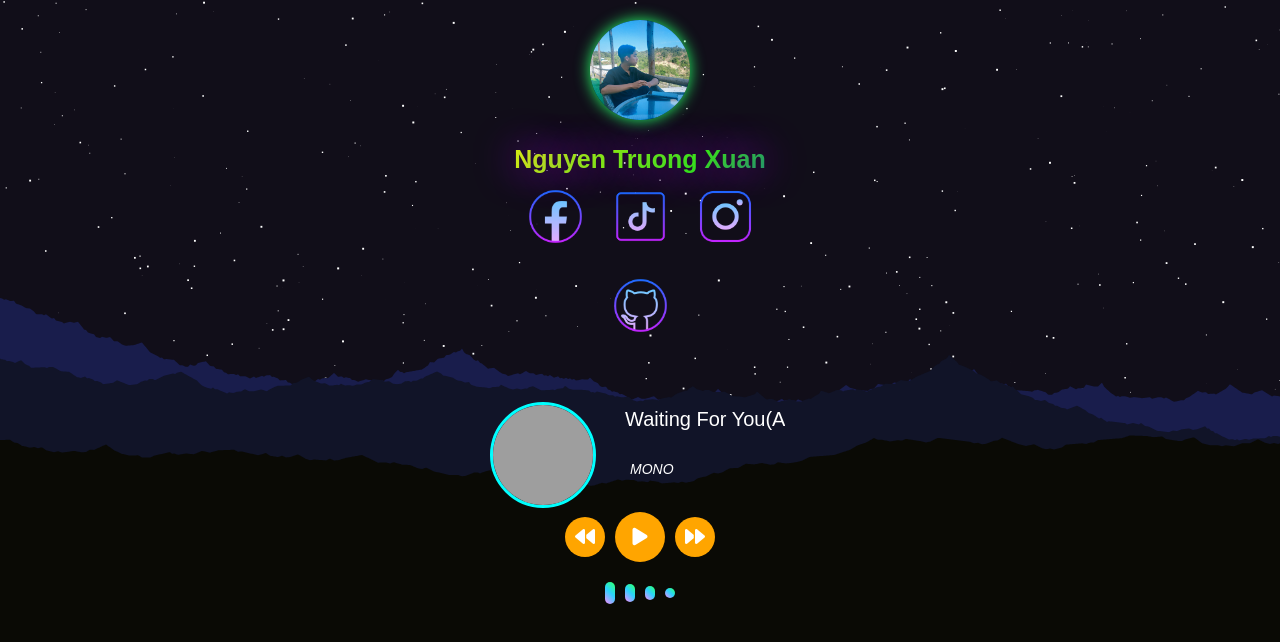
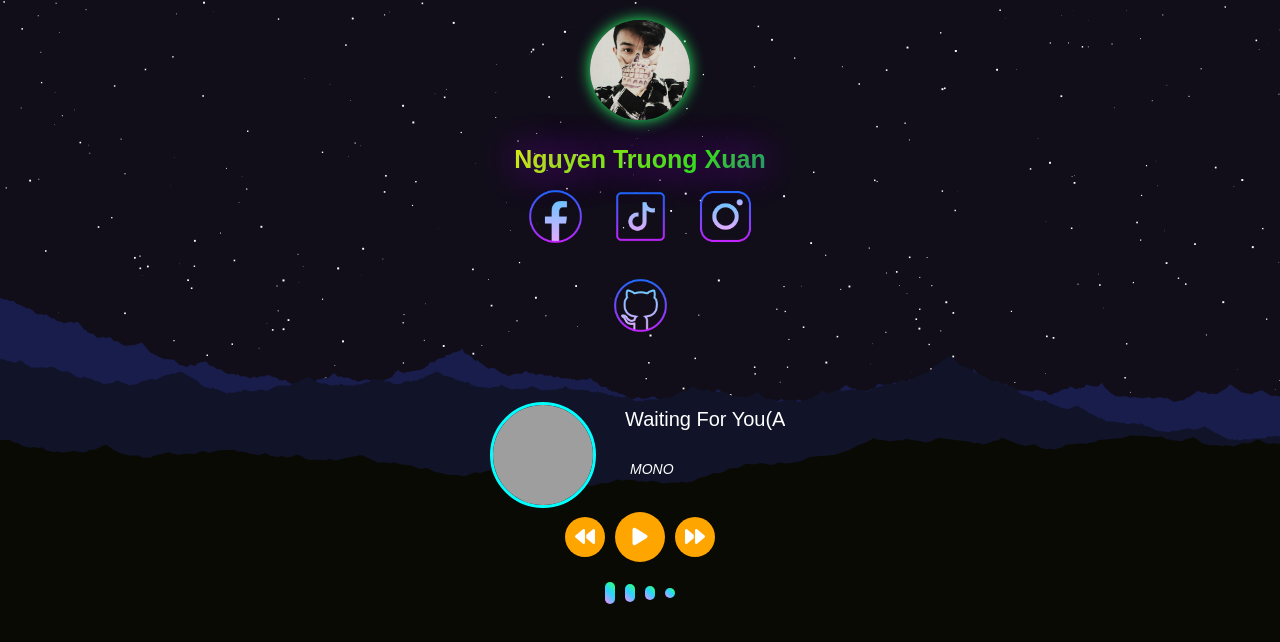
Before and after one commit to vortexxuan/in4, a plain HTML site: page index.html in a window 1280 px wide. Drawn offline with Linux system fonts and the light colour scheme; grey boxes are pictures that could not be loaded.

Commit message:
Update index.html

```diff
--- a/index.html
+++ b/index.html
@@ -25,7 +25,7 @@
       <div class="center">
         <div class="avt">
           <!-- <div class="line"></div> -->
-          <img class="line-avt" src="./icon/avtchinh.jpg" alt="">
+          <img class="line-avt" src="./icon/my avt.jpg" alt="">
         </div>
         <div class="name">
           <span>Nguyen Truong Xuan</span>
```
